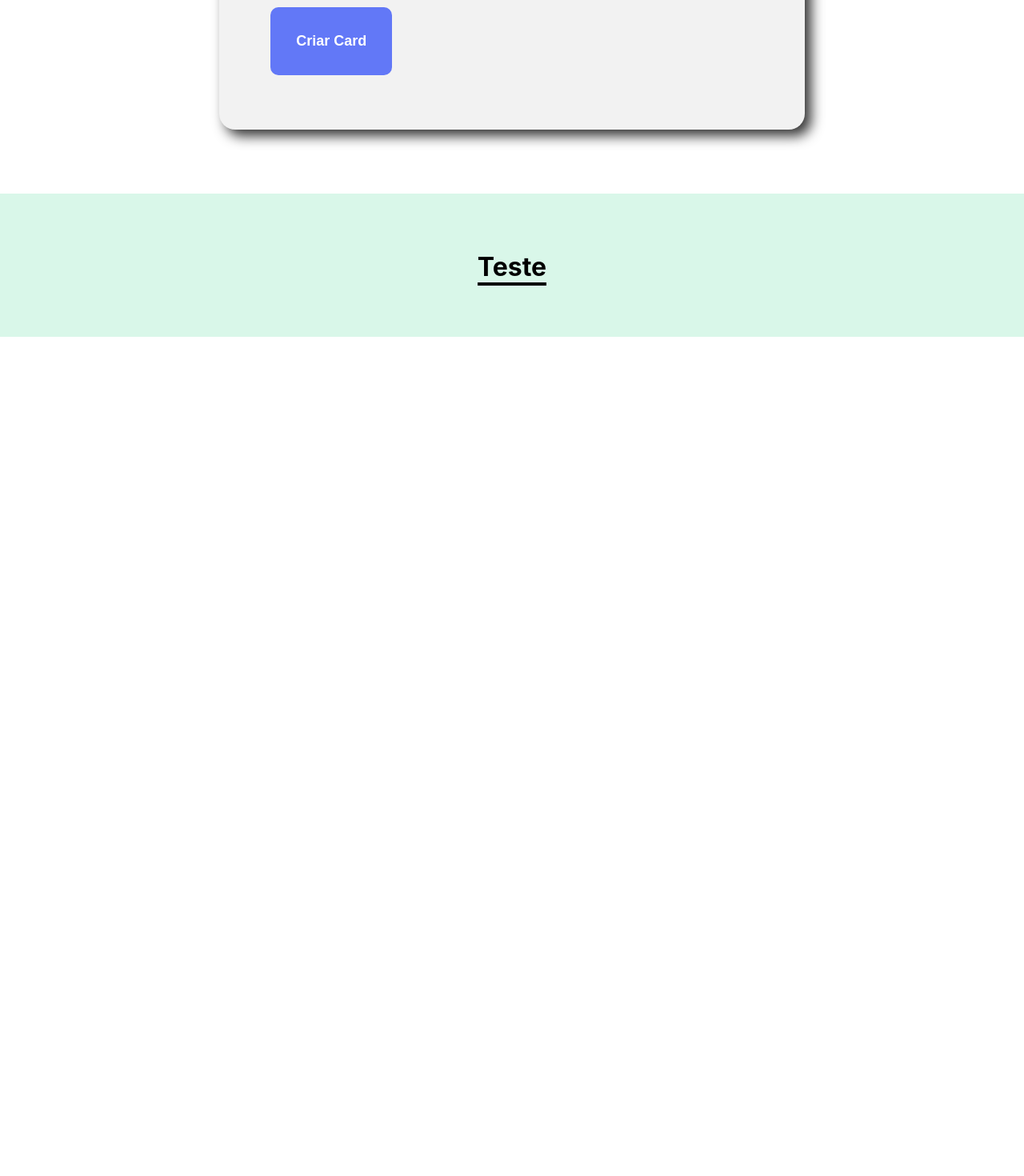
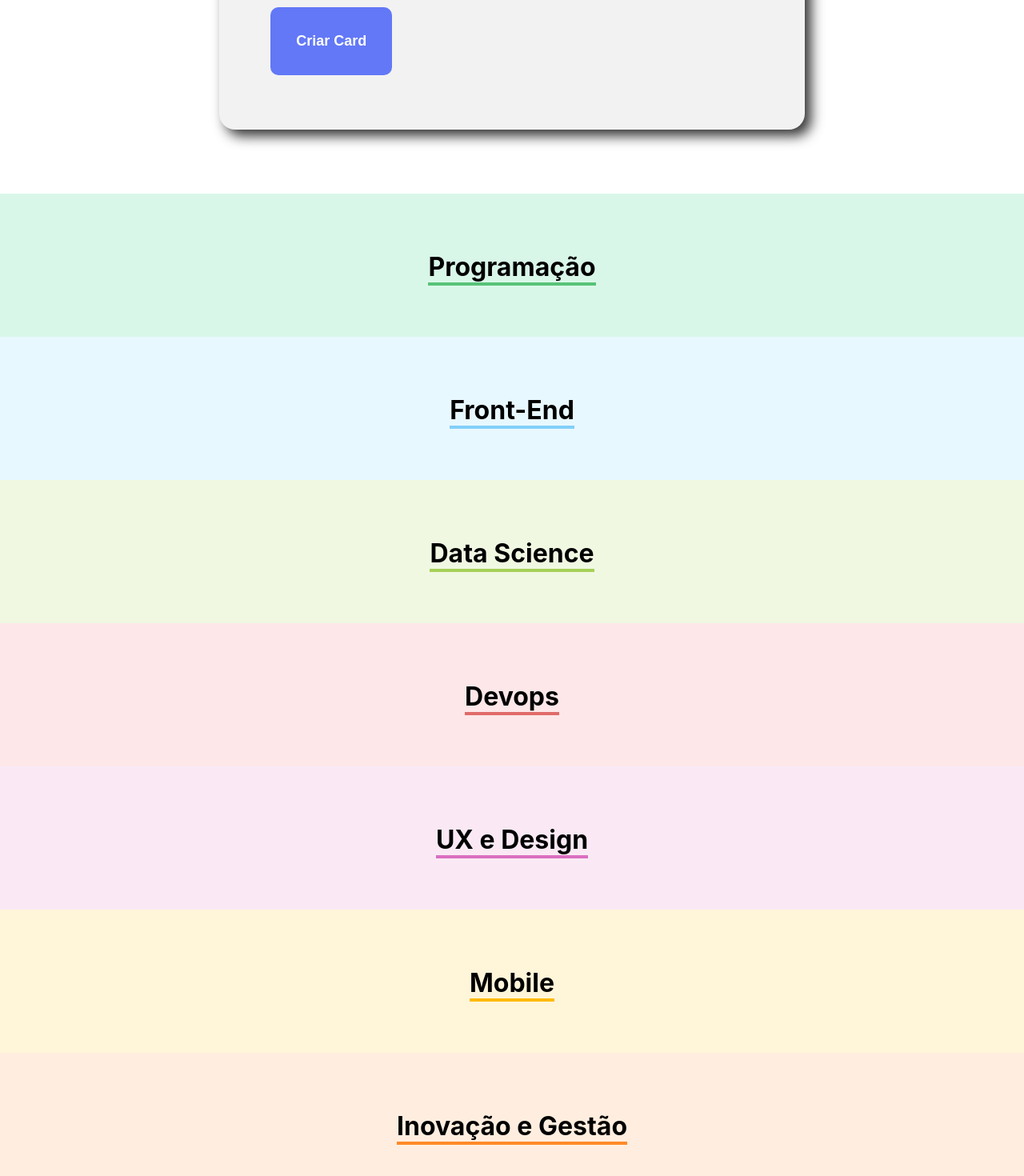
Before and after one commit to jmateusps16/ReactProjects, a React (Create React App) app in the folder organo/: page / in a window 1280 px wide. Shown: the part 1235-2705 px from the top of the page at 80% size. Before the commit the page ends 1656 px from the top, so only its background shows below. Built offline with nearby package versions, Linux system fonts and the light colour scheme.

Commit message:
Refatoração componente team

```diff
--- a/organo/src/App.js
+++ b/organo/src/App.js
@@ -1,9 +1,48 @@
+import { toHaveErrorMessage } from '@testing-library/jest-dom/dist/matchers';
 import { useState } from 'react';
 import Banner from './components/Banner';
 import FormField from './components/FormField';
 import Team from './components/Team';
 
 function App() {
+
+  const team =[
+    {
+      name: 'Programação',
+      primaryColor: '#57C278',
+      secondaryColor: '#D9F7E9'
+    },
+    {
+      name: 'Front-End',
+      primaryColor: '#82CFFA',
+      secondaryColor: '#E8F8FF'
+    },
+    {
+      name: 'Data Science',
+      primaryColor: '#A6D157',
+      secondaryColor: '#F0F8E2'
+    },
+    {
+      name: 'Devops',
+      primaryColor: '#E06B69',
+      secondaryColor: '#FDE7E8'
+    },
+    {
+      name: 'UX e Design',
+      primaryColor: '#DB6EBF',
+      secondaryColor: '#FAE9F5'
+    },
+    {
+      name: 'Mobile',
+      primaryColor: '#FFBA05',
+      secondaryColor: '#FFF5D9'
+    },
+    {
+      name: 'Inovação e Gestão',
+      primaryColor: '#FF8A29',
+      secondaryColor: '#FFEEDF'
+    },
+  ]
 
   const [employers, setEmployers] = useState([])
 
@@ -15,8 +54,8 @@ function App() {
   return (
     <div className="App">
       <Banner />
-      <FormField toTheRegisteredEmployee={employee => toTheNewRegisteredEmployee(employee)}/>
-      <Team name={"Teste"}/>
+      <FormField team={team.map(team => team.name)} toTheRegisteredEmployee={employee => toTheNewRegisteredEmployee(employee)}/>
+      {team.map(team => <Team key={team.name} name={team.name} primaryColor={team.primaryColor} secondaryColor={team.secondaryColor}/>)}
     </div>
   );
 }
--- a/organo/src/components/FormField/index.js
+++ b/organo/src/components/FormField/index.js
@@ -5,16 +5,6 @@ import TextField from '../TextField'
 import './FormField.css'
 
 const FormField = (props) => {
-
-    const teams = [
-        'Programação',
-        'Front-End',
-        'Data Science',
-        'Devops',
-        'UX e Design',
-        'Mobile',
-        'Inovação e Gestão'
-    ]
 
     const [name, setName] = useState('')
     const [role, setRole] = useState('')
@@ -60,7 +50,7 @@ const FormField = (props) => {
                 <DropdownList
                     requiredC={true}
                     label="Times"
-                    itens={teams}
+                    itens={props.team}
                     valueC={team}
                     toTheChange={teamValue => setTeam(teamValue)}
                     />
--- a/organo/src/components/Team/Team.css
+++ b/organo/src/components/Team/Team.css
@@ -1,7 +1,6 @@
 .team {
     text-align: center;
     padding: 32px;
-    background-color: #D9F7E9;
 }
 
 .team h3 {
--- a/organo/src/components/Team/index.js
+++ b/organo/src/components/Team/index.js
@@ -1,9 +1,10 @@
 import './Team.css'
 
 const Team = (props) => {
+    const cssSecondaryColor = {backgroundColor: props.secondaryColor}
     return (
-        <section className='team'>
-            <h3>
+        <section className='team' style={cssSecondaryColor}>
+            <h3 style={{borderColor: props.primaryColor}}>
                 {props.name}
             </h3>
         </section>
```
